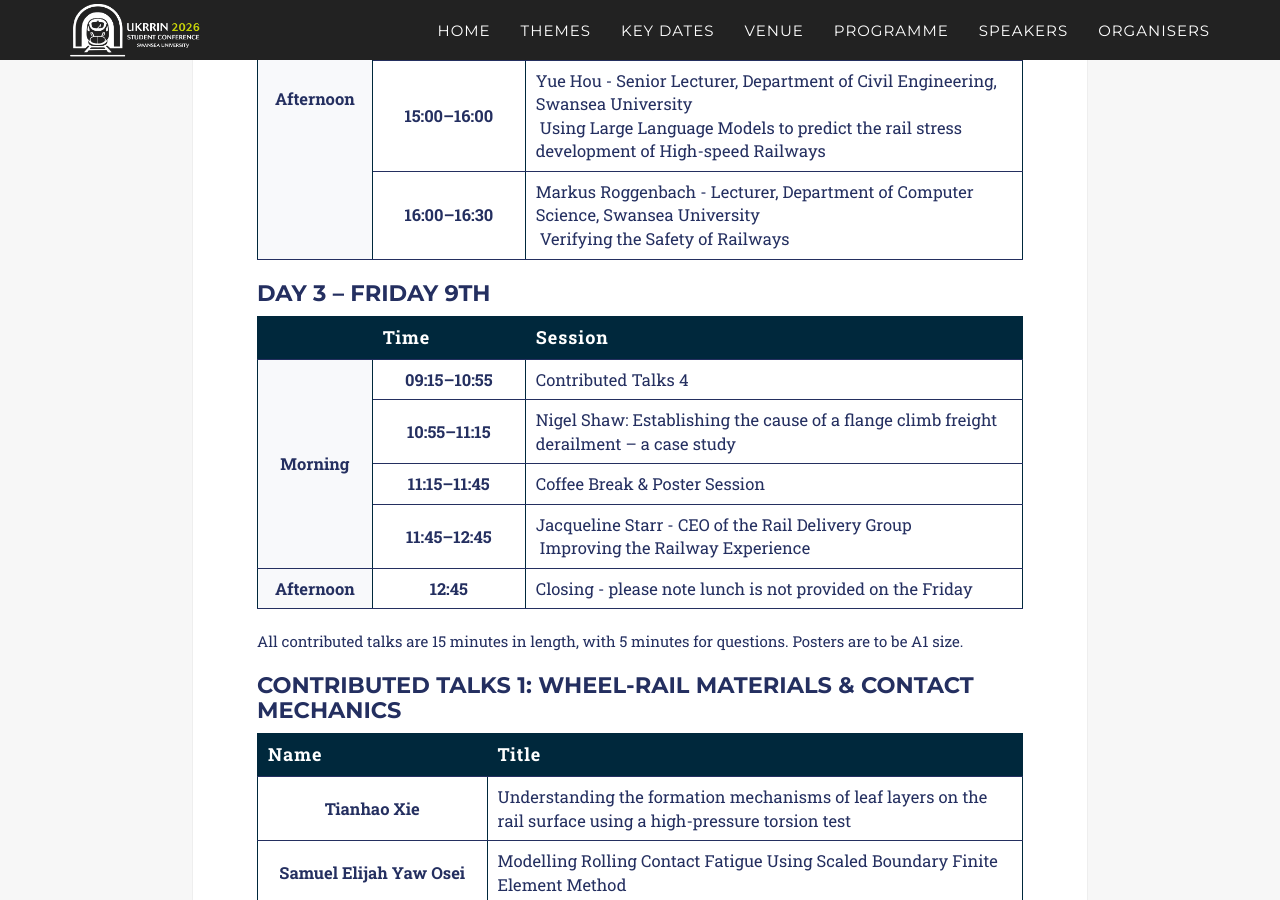
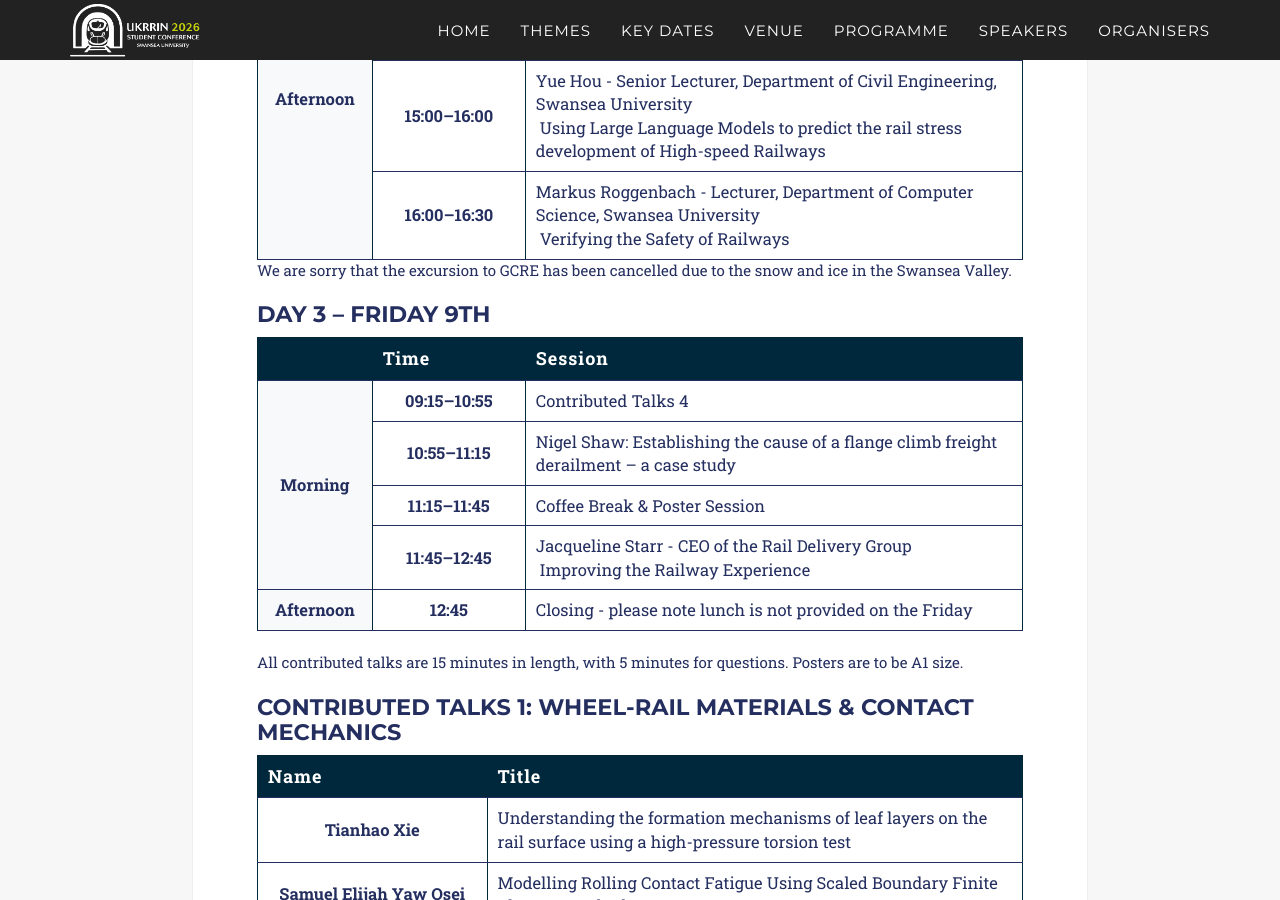
Before and after one commit to ukrrin2026swansea/ukrrin2026swansea.github.io, a Jekyll site: the page built from _2017_pages/programme.html, in a window 1280 px wide and 900 px high, scrolled down 1351 px. Built offline with Jekyll 4.4.1, drawn with Linux system fonts in a browser that asks for light colours; some web fonts are replaced.

Commit message:
gcre update

```diff
--- a/_2017_pages/programme.html
+++ b/_2017_pages/programme.html
@@ -102,6 +102,7 @@ published: true
             {% endfor %}
         </tbody>
         </table>
+        We are sorry that the excursion to GCRE has been cancelled due to the snow and ice in the Swansea Valley.
 
         <h2>Day 3 – Friday 9th</h2>
         <table class="agenda">
```
